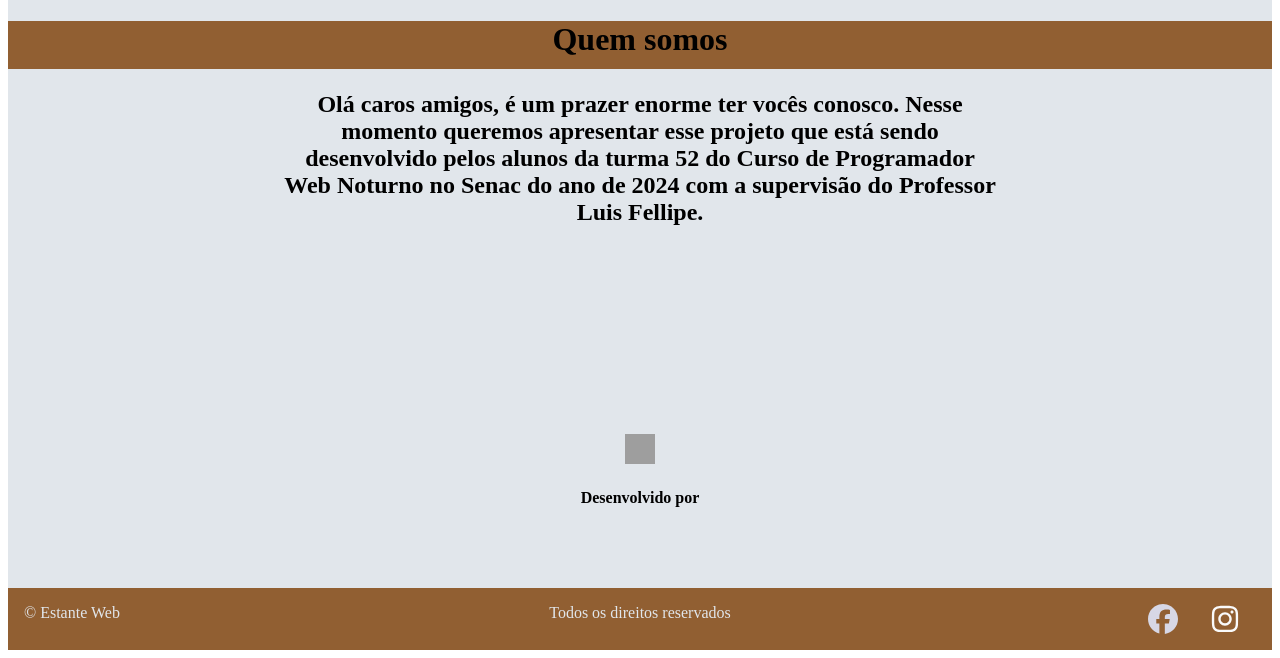
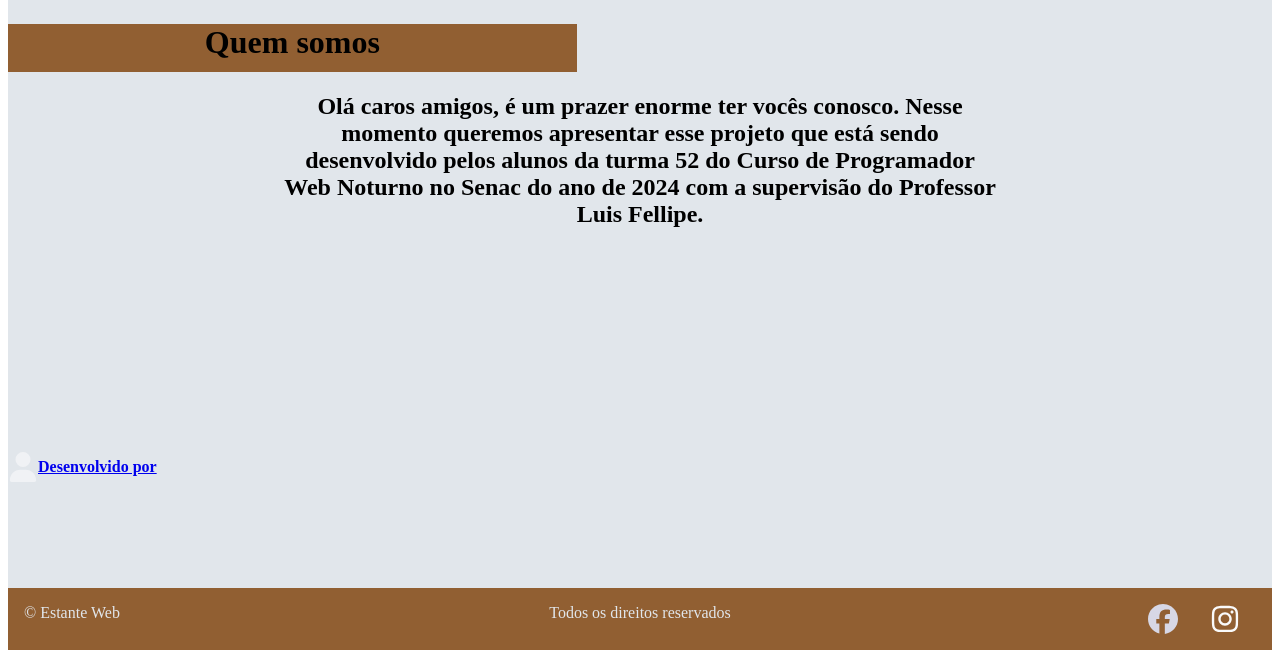
Before and after one commit to neresr0d/banco, a PHP site: page /views/quem_somos.html in a window 1280 px wide. Shown: the part 158-816 px from the top of the page. Run offline with PHP 8.4, Linux system fonts and the light colour scheme; grey boxes are pictures that could not be loaded.

Commit message:
Pi, ctt e quem somos

```diff
--- a/css/style.css
+++ b/css/style.css
@@ -113,16 +113,16 @@
     margin: 0 1rem;
 }
 
-.titulo h1 {
+.titulo {
 
-    position: center;
+    display: grid;
     text-align: center;
     background-color: #915f32;
 
-
-
     height: 3rem;
-
+    width: 45%;
+    margin: o auto;
+    margin-top: 1.5rem;
 
 
 }
@@ -132,6 +132,7 @@
     margin-top: 2.5rem;
     margin: auto;
     position: center;
+
 }
 
 .desenvolvido {
@@ -139,6 +140,7 @@
     font-size: medium;
     position: center;
     margin-top: 13rem;
+    color: black;
 
 }
 
@@ -146,13 +148,14 @@
     text-align: center;
     position: center;
     align-items: center;
+    color: white;
+    display: contents;
 
-    color: white;
-    display: flex;
 
 
 }
  .img.contatos_a {
     position: center;
     align-items: center;
+    display: flex;
  }
--- a/index.html
+++ b/index.html
@@ -28,7 +28,7 @@
             <img src="imgs/star.png.png" alt="" width="30px" height="30px">
         Favoritos
     </a>
-        <a href="views/login.html">Login</a>
+        <a href="views/login.html" class="alinhar"><img src="..//MPI/imgs/user-solid.svg" alt="" height="30px" width="30px">Olá, usuário</a>
 
     </nav>
 
--- a/views/quem_somos.html
+++ b/views/quem_somos.html
@@ -34,7 +34,7 @@
     </nav>
 
         <main>
-           <div class="titulo"><h1>Quem somos</h1>
+           <div ><h1 class="titulo">Quem somos</h1>
 
         </div>
                <div class="texto">
@@ -47,8 +47,9 @@
                      Luis Fellipe.</h2>
                 </div>
 
-                    <div class="desenvolvido"> <img src="..//imgs/star.png.png" alt="" height="30px" width="30px">
-                        <h4>Desenvolvido por</h4>
+                    <div class="desenvolvido"><a href="views/login.html" class="alinhar"><img src="..//imgs/user-solid.svg" alt="" height="30px" width="30px" id="user"><h4> Desenvolvido por</h4>
+                       </a>
+
 
 
                     </div>
```
Also changed, not shown: views/contatos.html (+4 -3 lines), imgs/user-solid.svg (added).
